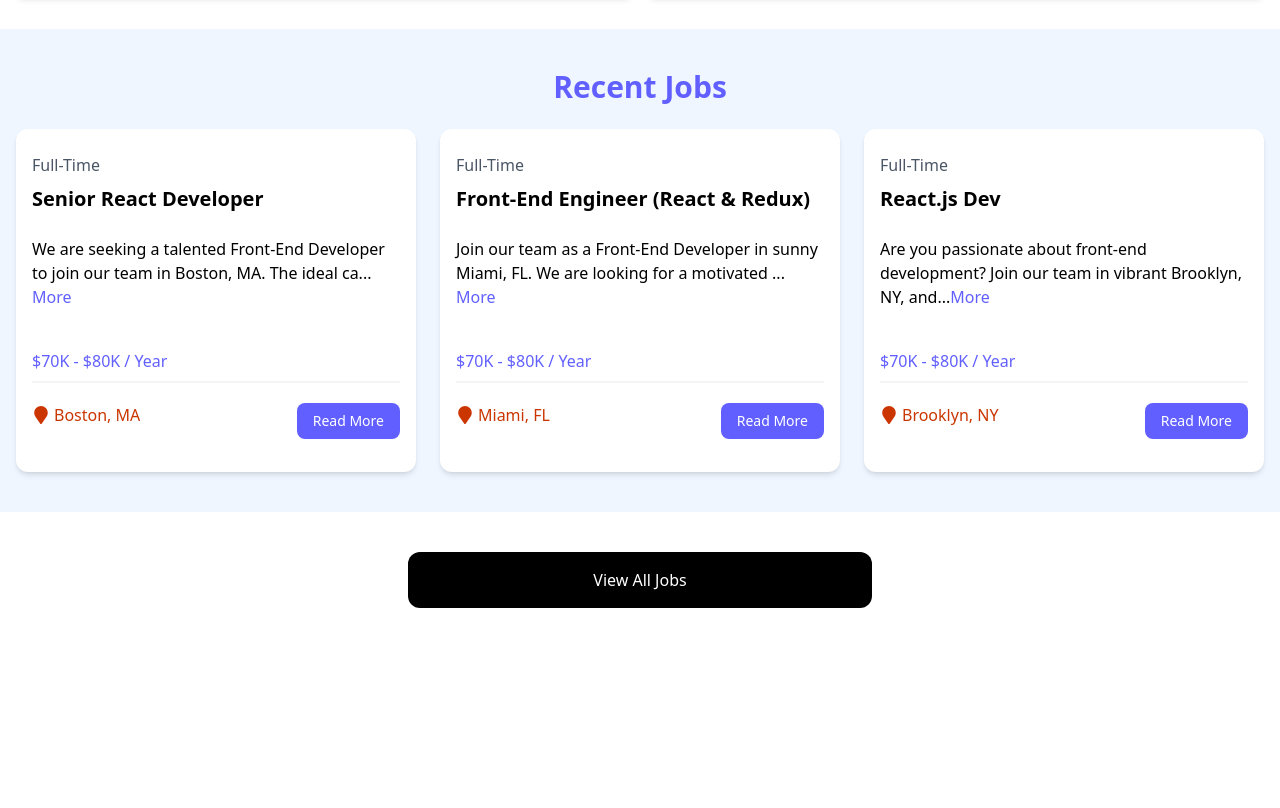
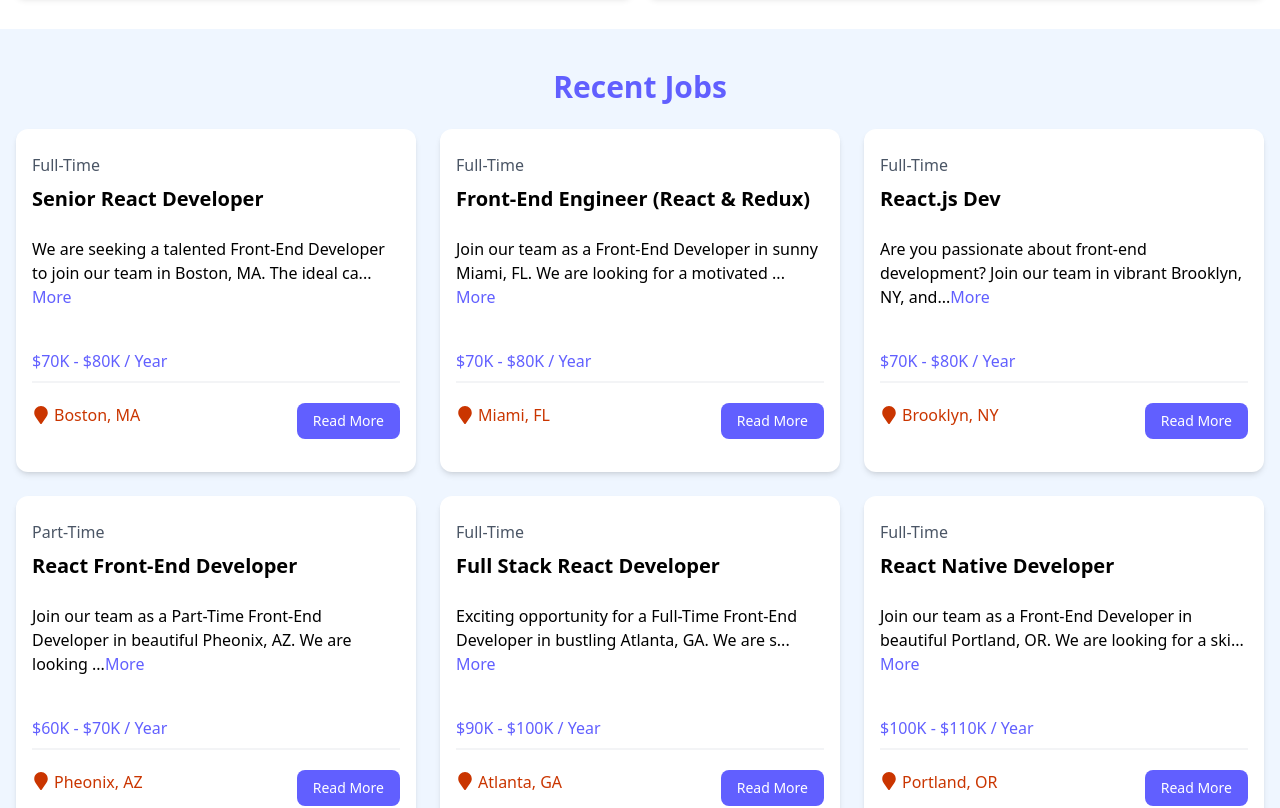
Before and after one commit to lpiedras4/Job-Postings-Website-with-React, a React (Vite) app: page / in a window 1280 px wide. Shown: the part 580-1388 px from the top of the page. Before the commit the page ends 1228 px from the top, so only its background shows below. Built offline with nearby package versions, Linux system fonts and the light colour scheme; data requests are answered from the project's data file.

Commit message:
added json server for data fetching

```diff
--- a/package.json
+++ b/package.json
@@ -7,7 +7,8 @@
     "dev": "vite",
     "build": "vite build",
     "lint": "eslint .",
-    "preview": "vite preview"
+    "preview": "vite preview",
+    "server":"json-server --watch src/jobs.json --port 3000"
   },
   "dependencies": {
     "@tailwindcss/vite": "^4.1.11",
@@ -26,6 +27,7 @@
     "eslint-plugin-react-hooks": "^5.2.0",
     "eslint-plugin-react-refresh": "^0.4.20",
     "globals": "^16.3.0",
+    "json-server": "^1.0.0-beta.3",
     "vite": "^7.0.4"
   }
 }
--- a/src/components/JobListings.jsx
+++ b/src/components/JobListings.jsx
@@ -1,18 +1,40 @@
+
 import React from 'react'
-import jobs from '../jobs.json';
+import {useState, useEffect} from 'react';
 import JobListing from './JobListing';
 
 const JobListings = ({isHome = false}) => {
-  const jobListings = isHome ? jobs.slice(0,3) : jobs;
-    const recentJobs = jobs.slice(0,3); //slice () methohd creates a new array containing a portion of another one.
+ const [jobs, setJobs] = useState ([]);
+ const [loading,setLoading] = useState(true); //loading spinner while fetching data
+
+useEffect (()=> {
+const fetchJobs = async () => {
+  try{
+    const res = await fetch('http://localhost:3000/jobs');
+    const data = await res.json();
+    setJobs(data);
+  } catch(error) {
+    console.log('Error fetching data', error);
+  } finally{
+    setLoading(false);
+  }
+
+};
+fetchJobs();
+
+}, []);  //useffect() takes a function and a dependency array
+
+
+
   return (
      <section className="bg-blue-50 px-4 py-10">
       <div className="container-xl lg:container m-auto">
         <h2 className="text-3xl font-bold text-indigo-500 mb-6 text-center">
+          {/*If its home, then show recent jobs, else, show all jobs(Browse Jobs) */}
           {isHome ? 'Recent Jobs' : 'Browse Jobs'}
         </h2>
         <div className="grid grid-cols-1 md:grid-cols-3 gap-6">
-            {jobListings.map((job) => (
+            {jobs.map((job) => (
                <JobListing key ={job.id} job={job}/>
             ))}
         </div>
--- a/src/jobs.json
+++ b/src/jobs.json
@@ -1,5 +1,5 @@
-
-  [
+{
+  "jobs":[
     {
       "id": "1",
       "title": "Senior React Developer",
@@ -85,3 +85,4 @@
       }
     }
   ]
+}
```
Also changed, not shown: 1 other file (tests, documents, lock files or other folders).
